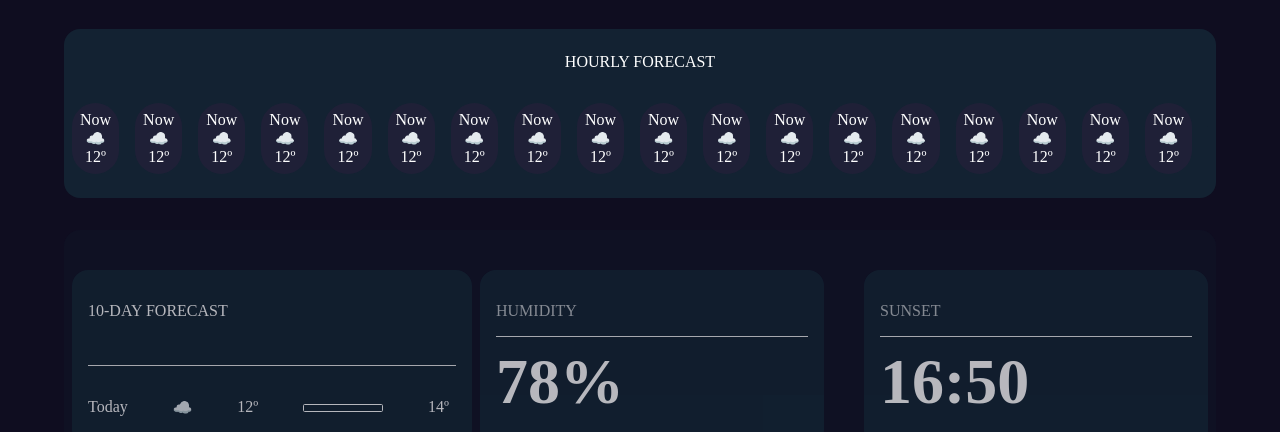
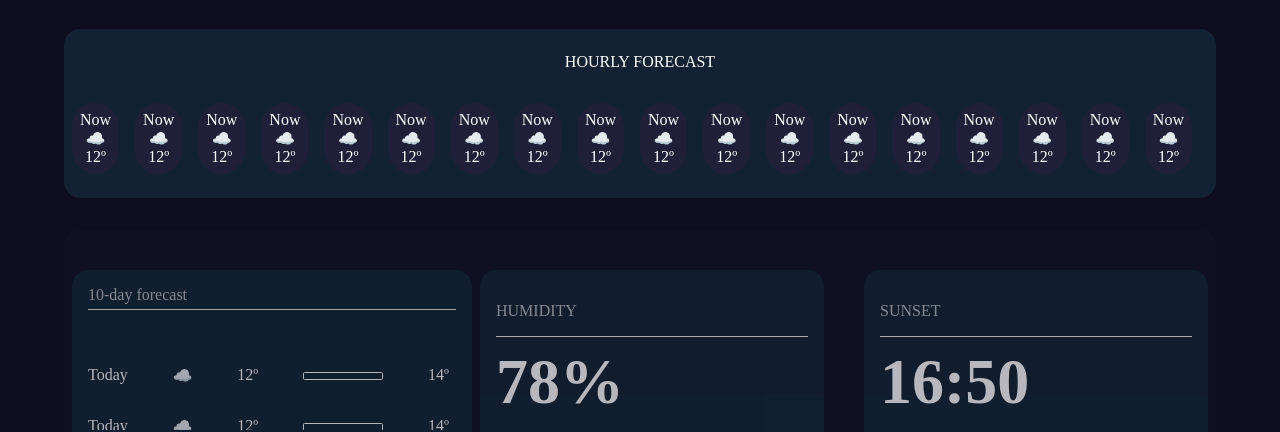
Before and after one commit to Giftyaning/Climate-Cast, a plain HTML site: page index.html in a window 1280 px wide. Shown: the part 368-800 px from the top of the page. Drawn offline with nearby package versions, Linux system fonts and the light colour scheme.

Commit message:
Update index.html

```diff
--- a/index.html
+++ b/index.html
@@ -197,9 +197,12 @@
             <div class="extra-info">
                     <!-- Weekly Weather Information -->
                 <div class="info-weekly">
-                    <p>10-day forecast</p>
+                    <div class="icon">
+                        <span>10-day forecast</span>
+                        <div class="divider"></div>
+                    </div>
+
                     <div class="weekly-forecast">
-                        <div class="divider"></div>
                         <div class="day">
                             <div class="title">Today</div>
                             <div class="weather-icon">☁️</div>
```
